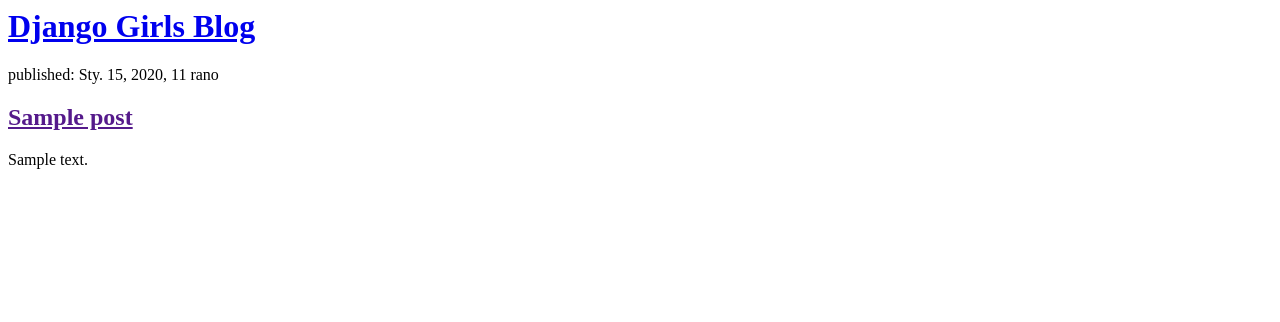
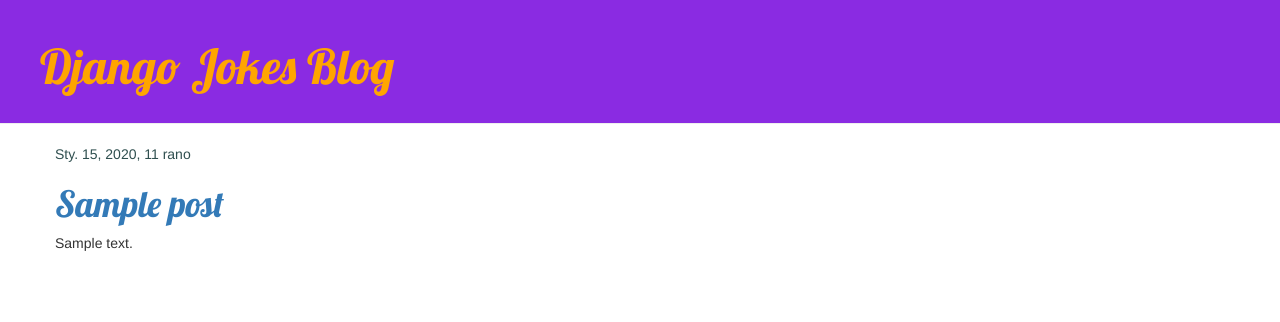
Before and after one commit to lukaszzych84/my-first-blog, a Django app: page / in a window 1280 px wide. Shown: the top 322 px of the page. Run offline with Django 3.2, Linux system fonts and the light colour scheme; tables that the repository leaves empty hold one stand-in row (values such as "Sample post"); some libraries are stand-ins or nearby versions.

Commit message:
dded view and template for detailed blog post as well as CSS for the site.

```diff
--- /dev/null
+++ b/blog/static/css/blog.css
@@ -0,0 +1,47 @@
+.page-header {
+    background-color: blueviolet;
+    margin-top: 0;
+    padding: 20px 20px 20px 40px;
+}
+
+.page-header h1, .page-header h1 a, .page-header h1 a:visited, .page-header h1 a:active {
+    color: orange;
+    font-size: 36pt;
+    text-decoration: none;
+}
+
+.content {
+    margin-left: 40px;
+}
+
+h1, h2, h3, h4 {
+    font-family: 'Lobster', cursive;
+    color: darkslategrey;
+}
+
+.date {
+    color: darkslategrey;
+}
+
+.save {
+    float: right;
+}
+
+.post-form textarea, .post-form input {
+    width: 80%;
+}
+
+.top-menu, .top-menu:hover, .top-menu:visited {
+    color: black;
+    float: right;
+    font-size: 26pt;
+    margin-right: 20px;
+}
+
+.post {
+       margin-bottom: 70px;
+}
+
+.post h2 a, .post h1 a:visited {
+    color: black;
+}
--- /dev/null
+++ b/blog/templates/blog/base.html
@@ -0,0 +1,23 @@
+{% load static %}
+<html>
+    <head>
+        <link href="//fonts.googleapis.com/css?family=Lobster&subset=latin,latin-ext" rel="stylesheet" type="text/css">
+        <link rel="stylesheet" href="//maxcdn.bootstrapcdn.com/bootstrap/3.2.0/css/bootstrap.min.css">
+        <link rel="stylesheet" href="//maxcdn.bootstrapcdn.com/bootstrap/3.2.0/css/bootstrap-theme.min.css">
+        <link rel="stylesheet" href="{% static 'css/blog.css' %}">
+        <title>Django Jokes blog</title>
+    </head>
+    <body>
+        <div class="page-header">
+        <h1><a href="/">Django Jokes Blog</a></h1>
+    </div>
+    <div class="content container">
+        <div class="row">
+            <div class="col-md-8">
+            {% block content %}
+            {% endblock %}
+            </div>
+        </div>
+    </div>
+    </body>
+</html>
--- a/blog/templates/blog/post_list.html
+++ b/blog/templates/blog/post_list.html
@@ -1,18 +1,13 @@
-<html>
-    <head>
-        <title>Django Girls blog</title>
-    </head>
-    <body>
-        <div>
-    <h1><a href="/">Django Girls Blog</a></h1>
-</div>
+{% extends 'blog/base.html' %}
 
-{% for post in posts %}
-    <div>
-        <p>published: {{ post.published_date }}</p>
-        <h2><a href="">{{ post.title }}</a></h2>
-        <p>{{ post.text|linebreaksbr }}</p>
-    </div>
-{% endfor %}
-    </body>
-</html>
+{% block content %}
+    {% for post in posts %}
+        <div class="post">
+            <div class="date">
+                {{ post.published_date }}
+            </div>
+            <h1><a href="{% url 'post_detail' pk=post.pk %}">{{ post.title }}</a></h1>
+            <p>{{ post.text|linebreaksbr }}</p>
+        </div>
+    {% endfor %}
+{% endblock %}}
--- a/blog/urls.py
+++ b/blog/urls.py
@@ -3,4 +3,6 @@
 
 urlpatterns = [
     path('', views.post_list, name='post_list'),
+    path('post/<int:pk>/', views.post_detail, name='post_detail'),
+
 ]
--- a/blog/views.py
+++ b/blog/views.py
@@ -1,4 +1,4 @@
-from django.shortcuts import render
+from django.shortcuts import render, get_object_or_404
 from django.utils import timezone
 from .models import Post
 
@@ -10,3 +10,7 @@
 def post_list(request):
     posts = Post.objects.filter(published_date__lte=timezone.now()).order_by('published_date')
     return render(request, 'blog/post_list.html', {'posts': posts})
+
+def post_detail(request, pk):
+    post = get_object_or_404(Post, pk=pk)
+    return render(request, 'blog/post_detail.html', {'post': post})
--- a/mysite/settings.py
+++ b/mysite/settings.py
@@ -115,7 +115,7 @@
 USE_TZ = True
 
 
-# Static files (CSS, JavaScript, Images)
+# Static files (css, JavaScript, Images)
 # https://docs.djangoproject.com/en/3.2/howto/static-files/
 
 STATIC_URL = '/static/'
```
Also changed, not shown: blog/templates/blog/post_detail.html (added, +13 -0 lines).
